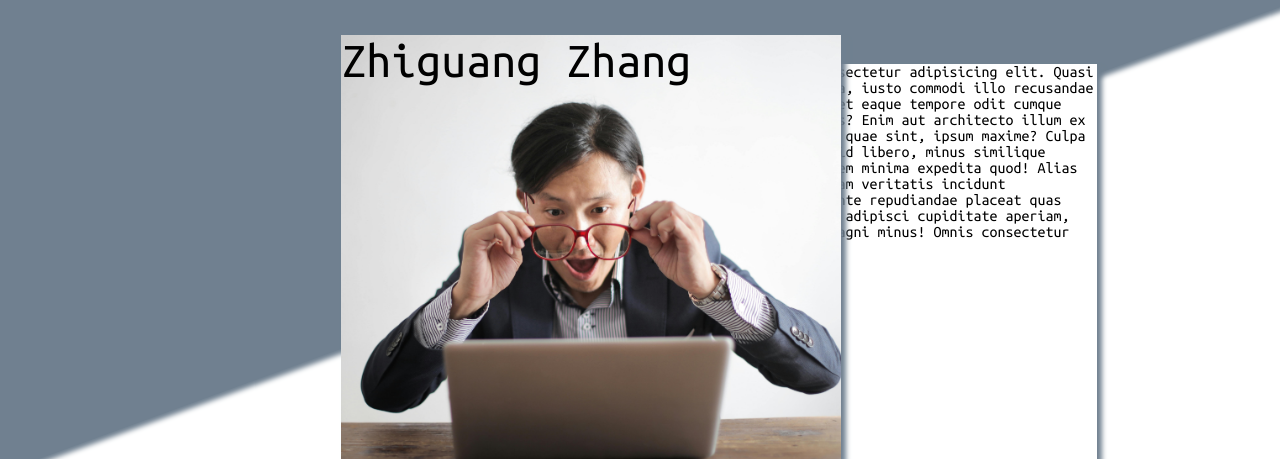
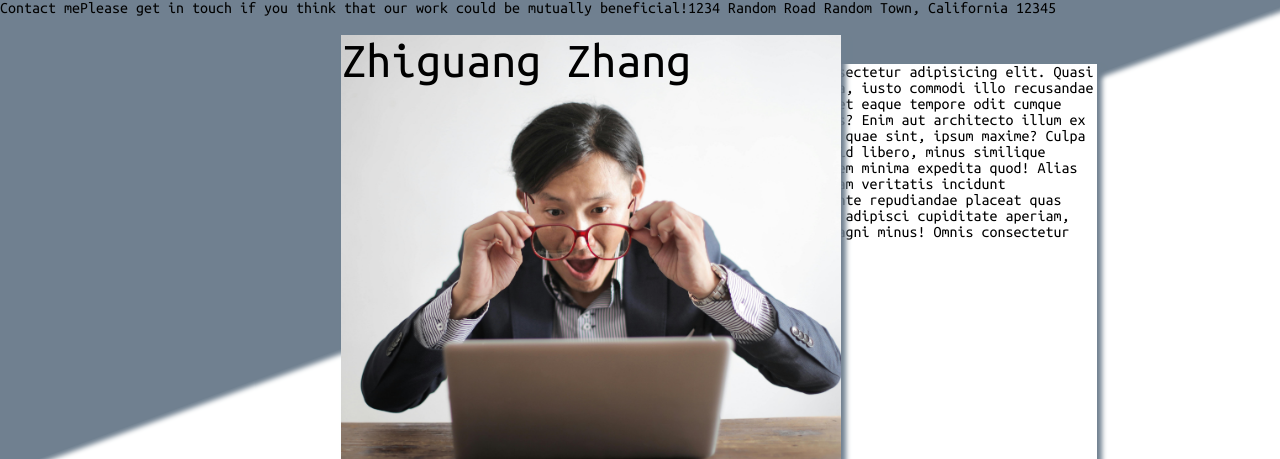
Before and after one commit to lithoformer/homepage_odin, a plain HTML site: page index.html in a window 1280 px wide. Shown: the top 459 px of the page. Drawn offline with nearby package versions, Linux system fonts and the light colour scheme.

Commit message:
working on footer

```diff
--- a/index.html
+++ b/index.html
@@ -14,6 +14,7 @@
 </head>
 
 <body>
+    <div class="outer">
         <div class="header">
             <div class="header_content">
                 <div class="portrait1"><span class="name">Zhiguang Zhang</span></div>
@@ -115,7 +116,13 @@
                 </div>
             </div>
         </div>
-    <div class="footer"></div>
+        <div class="bottom"><span class="contactme">Contact me</span><span class="contacttext">Please get in touch if
+                you
+                think that our work could be mutually beneficial!</span><span class="address">1234 Random Road
+                Random Town, California 12345
+            </span>
+        </div>
+    </div>
 </body>
 
 </html>
--- a/style.css
+++ b/style.css
@@ -3,6 +3,15 @@
     margin: 0;
     border: 0;
     font-family: 'Ubuntu Mono', 'Franklin Gothic Medium', 'Arial Narrow', Arial, sans-serif;
+}
+
+.outer {
+    display: flex;
+    flex: 1;
+    flex-direction: column;
+    justify-content: space-between;
+    height: 100%;
+    width: 100%;
 }
 
 .header {
@@ -28,7 +37,6 @@
     z-index: 4;
     background-position: center;
     background-size: cover;
-    /* margin: 250px 100px 0 200px; */
     box-shadow: 5px 5px 5px slategray;
 }
 
@@ -48,7 +56,6 @@
     height: 500px;
     width: 500px;
     background-color: white;
-    /* margin: 250px 100px 0 200px; */
     box-shadow: 5px 5px 5px slategray;
     z-index: 2;
 }
@@ -188,16 +195,12 @@
 .project {
     display: flex;
     font-size: 30px;
-    /* align-content: center; */
     align-items: center;
     justify-content: space-between;
-    /* grid-template-columns: repeat(10, 1fr); */
     margin: 10px;
 }
 
 .devicon-github-original .colored .project {
-    /* display: grid;
-    grid-column: 9 / 10; */
     font-size: 30px;
 }
 
@@ -207,8 +210,6 @@
 }
 
 .open_svg {
-    /* display: grid;
-    grid-column: 10 / 11; */
     font-size: 30px;
 }
 
@@ -219,3 +220,9 @@
 .mywork {
     font-size: 50px;
 }
+
+.bottom {
+    display: flex;
+    position: relative;
+    width: 100%;
+}
```
Lines whose indentation alone changed are shown as unchanged.
